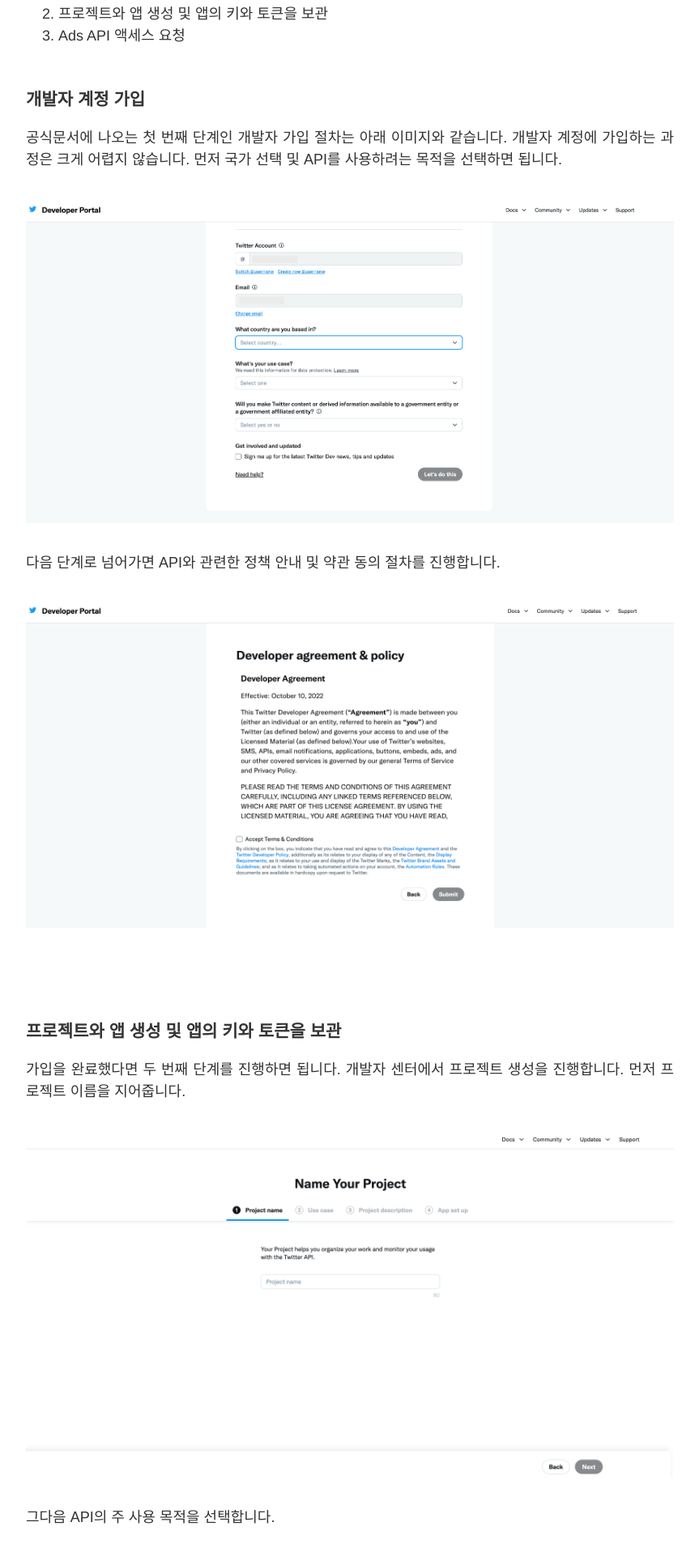
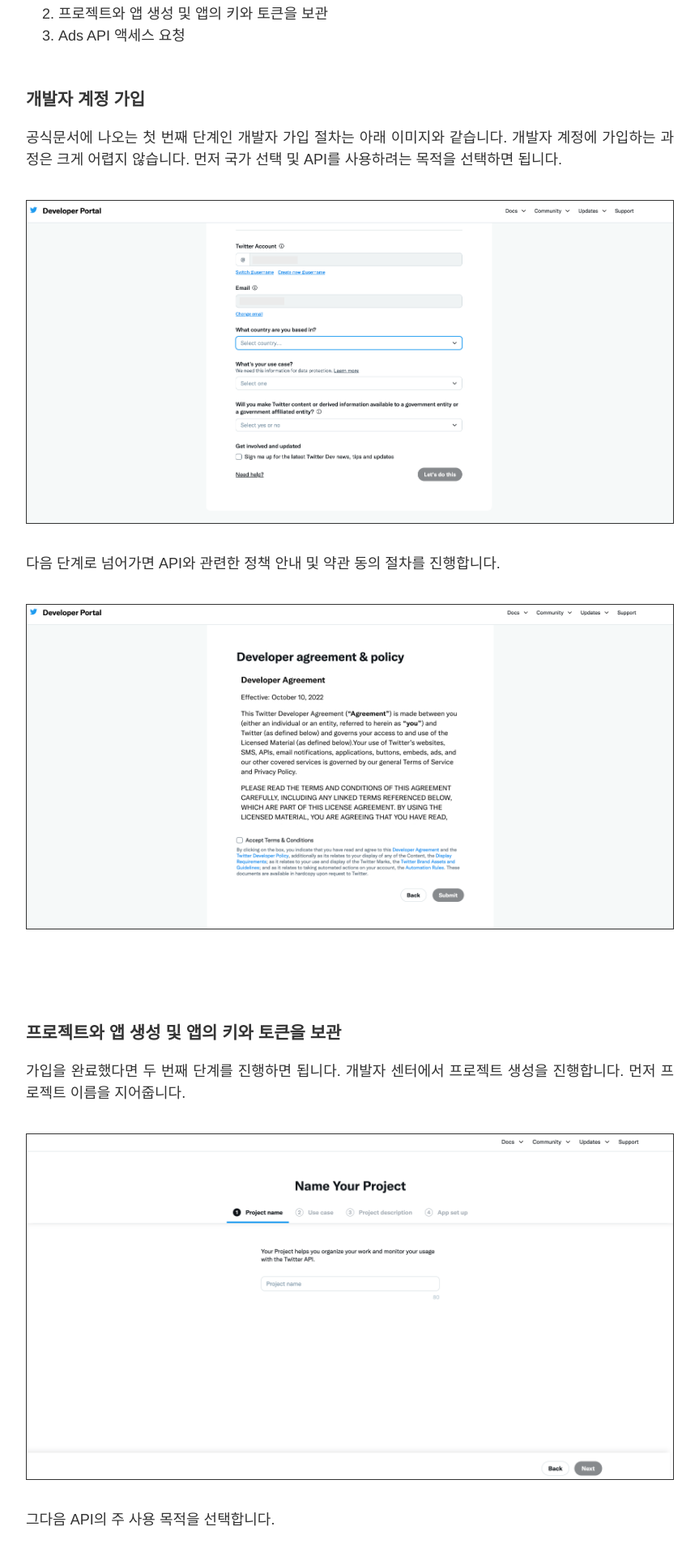
Before and after one commit to daru1027/daru1027.github.io, a Jekyll site: the page built from _posts/2023-01-31-get-data-with-twitter-ads-api.md, in a window 1280 px wide. Shown: the part 1156-3073 px from the top of the page at 81% size, without its empty margins (208-1071 px from the left). Built offline with Jekyll 4.4.1, drawn with Linux system fonts in a browser that asks for light colours.

Commit message:
FIX: border(이미지 테두리 추가)

```diff
--- a/_posts/2023-01-31-get-data-with-twitter-ads-api.md
+++ b/_posts/2023-01-31-get-data-with-twitter-ads-api.md
@@ -36,11 +36,11 @@
 개발자 계정에 가입하는 과정은 크게 어렵지 않습니다.
 먼저 국가 선택 및 API를 사용하려는 목적을 선택하면 됩니다.
 
-<img src = "/post_images/2023-01-31-get-data-with-twitter-ads-api/a-twitter-developer-signup-1.png" width=auto height=auto>
+<img src = "/post_images/2023-01-31-get-data-with-twitter-ads-api/a-twitter-developer-signup-1.png" width=auto height=auto border="1">
 
 다음 단계로 넘어가면 API와 관련한 정책 안내 및 약관 동의 절차를 진행합니다.
 
-<img src = "/post_images/2023-01-31-get-data-with-twitter-ads-api/a-twitter-developer-signup-2.png" width=auto height=auto>
+<img src = "/post_images/2023-01-31-get-data-with-twitter-ads-api/a-twitter-developer-signup-2.png" width=auto height=auto border="1">
 <br/><br/>
 
 ### 프로젝트와 앱 생성 및 앱의 키와 토큰을 보관
@@ -48,33 +48,33 @@
 개발자 센터에서 프로젝트 생성을 진행합니다.
 먼저 프로젝트 이름을 지어줍니다.
 
-<img src = "/post_images/2023-01-31-get-data-with-twitter-ads-api/b-twitter-developer-project-1.png" width=auto height=auto>
+<img src = "/post_images/2023-01-31-get-data-with-twitter-ads-api/b-twitter-developer-project-1.png" width=auto height=auto border="1">
 
 그다음 API의 주 사용 목적을 선택합니다.
 
-<img src = "/post_images/2023-01-31-get-data-with-twitter-ads-api/b-twitter-developer-project-2.png" width=auto height=auto>
+<img src = "/post_images/2023-01-31-get-data-with-twitter-ads-api/b-twitter-developer-project-2.png" width=auto height=auto border="1">
 
 프로젝트에 대한 요약을 기재하는 절차입니다.
 크게 중요하진 않지만, 관련 중요한 내용을 적어두어 인수인계하는 등 프로젝트를 공유할 때 유용합니다.
 
-<img src = "/post_images/2023-01-31-get-data-with-twitter-ads-api/b-twitter-developer-project-3.png" width=auto height=auto>
+<img src = "/post_images/2023-01-31-get-data-with-twitter-ads-api/b-twitter-developer-project-3.png" width=auto height=auto border="1">
 
 바로 이어서 신규 앱을 해당 프로젝트 하위로 생성합니다.
 
-<img src = "/post_images/2023-01-31-get-data-with-twitter-ads-api/b-twitter-developer-project-4.png" width=auto height=auto>
+<img src = "/post_images/2023-01-31-get-data-with-twitter-ads-api/b-twitter-developer-project-4.png" width=auto height=auto border="1">
 
 배포할 환경을 선택합니다.
 
-<img src = "/post_images/2023-01-31-get-data-with-twitter-ads-api/b-twitter-developer-project-5.png" width=auto height=auto>
+<img src = "/post_images/2023-01-31-get-data-with-twitter-ads-api/b-twitter-developer-project-5.png" width=auto height=auto border="1">
 
 프로젝트와 마찬가지로 앱 이름을 지어줍니다.
 
-<img src = "/post_images/2023-01-31-get-data-with-twitter-ads-api/b-twitter-developer-project-6.png" width=auto height=auto>
+<img src = "/post_images/2023-01-31-get-data-with-twitter-ads-api/b-twitter-developer-project-6.png" width=auto height=auto border="1">
 
 다음으로 넘어가면 앱 생성이 완료됩니다.
 앱 생성이 완료되면서, API Key, API Key Secret, Token이 생성되며 노출됩니다.
 
-<img src = "/post_images/2023-01-31-get-data-with-twitter-ads-api/b-twitter-developer-project-7.png" width=auto height=auto>
+<img src = "/post_images/2023-01-31-get-data-with-twitter-ads-api/b-twitter-developer-project-7.png" width=auto height=auto border="1">
 
 키들과 토큰은 앱을 생성할 때 처음이자 마지막으로 보입니다.
 각 값을 잃어버렸을 때 앱 설정 내부에서 재발급을 받을 수 있지만, API를 사용할 때마다 매번 재발급을 받을 순 없기 때문에 키들과 토큰을 따로 보관해야 합니다.
@@ -86,30 +86,30 @@
 Ads API를 사용하기 위해선 추가로 액세스 요청을 진행해야 합니다.
 공식문서에 나와있는 액세스 신청 페이지로 넘어가면 아래와 같은 페이지가 나옵니다.
 
-<img src = "/post_images/2023-01-31-get-data-with-twitter-ads-api/c-twitter-developer-adsapi-1.png" width=auto height=auto>
+<img src = "/post_images/2023-01-31-get-data-with-twitter-ads-api/c-twitter-developer-adsapi-1.png" width=auto height=auto border="1">
 
 첫 번째로 가장 기본적인 내용을 기재합니다.
 이미지에 나와 있는 Company handle에는 트위터 계정을 입력하면 됩니다.
 
-<img src = "/post_images/2023-01-31-get-data-with-twitter-ads-api/c-twitter-developer-adsapi-2.png" width=auto height=auto>
+<img src = "/post_images/2023-01-31-get-data-with-twitter-ads-api/c-twitter-developer-adsapi-2.png" width=auto height=auto border="1">
 
 그다음 컨택포인트에 관한 내용을 기재합니다.
 
-<img src = "/post_images/2023-01-31-get-data-with-twitter-ads-api/c-twitter-developer-adsapi-3.png" width=auto height=auto>
+<img src = "/post_images/2023-01-31-get-data-with-twitter-ads-api/c-twitter-developer-adsapi-3.png" width=auto height=auto border="1">
 
 광고 계정으로 운영하는 사업체에 대한 내용을 기재합니다.
 
-<img src = "/post_images/2023-01-31-get-data-with-twitter-ads-api/c-twitter-developer-adsapi-4.png" width=auto height=auto>
+<img src = "/post_images/2023-01-31-get-data-with-twitter-ads-api/c-twitter-developer-adsapi-4.png" width=auto height=auto border="1">
 
 사업에 관한 상세한 내용을 입력하고, API를 이용하는 다른 플랫폼에 대한 내용도 선택합니다.
 다음 Client에 대한 내용을 기재합니다.
 
-<img src = "/post_images/2023-01-31-get-data-with-twitter-ads-api/c-twitter-developer-adsapi-5.png" width=auto height=auto>
+<img src = "/post_images/2023-01-31-get-data-with-twitter-ads-api/c-twitter-developer-adsapi-5.png" width=auto height=auto border="1">
 
 트위터 광고 API를 통해 만들 제품에 대한 설명을 기재합니다.
 저의 경우 데이터를 제공할 목적으로 사용하기 때문에 Internal business system을 선택했습니다.
 
-<img src = "/post_images/2023-01-31-get-data-with-twitter-ads-api/c-twitter-developer-adsapi-6.png" width=auto height=auto>
+<img src = "/post_images/2023-01-31-get-data-with-twitter-ads-api/c-twitter-developer-adsapi-6.png" width=auto height=auto border="1">
 
 마지막으로 동의 여부를 체크하고 제출하면 신청이 완료됩니다.
 신청이 완료되면 위에 작성한 컨택포인트 메일로 안내 메일이 발송됩니다.
@@ -123,7 +123,7 @@
 광고 매니저로 들어가면 아래 이미지와 같은 페이지를 볼 수 있습니다.
 광고를 운영 중이라면, 매니저 페이지에 필터 조건에 따른 비용에 관한 차트를 보여주고 광고 단위별로 비용, 노출, 클릭 등을 집계하여 표로 제공합니다.
 
-<img src = "/post_images/2023-01-31-get-data-with-twitter-ads-api/d-twitter-admin-1.png" width=auto height=auto>
+<img src = "/post_images/2023-01-31-get-data-with-twitter-ads-api/d-twitter-admin-1.png" width=auto height=auto border="1">
 
 위 사진을 자세히 살펴보면 캠페인, 광고 그룹, 광고 이 3개의 탭을 볼 수 있습니다.
 대부분의 매체는 어떤 소재(광고)로 어떤 그룹(광고 그룹)에 어떤 액션(캠페인)을 하게 할지에 대한 형태로 광고를 구성합니다.
```
